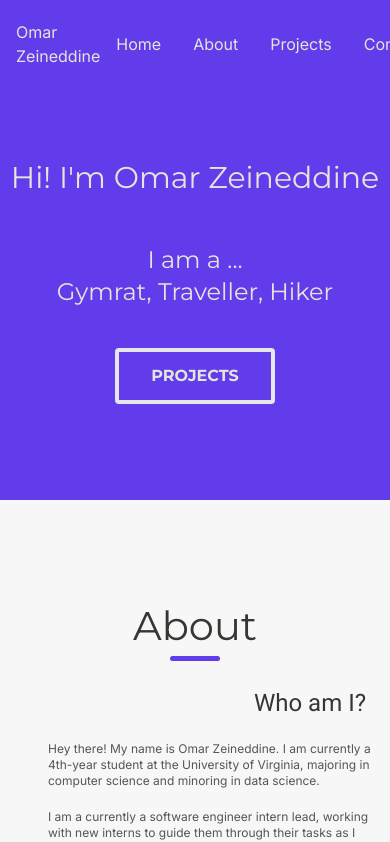
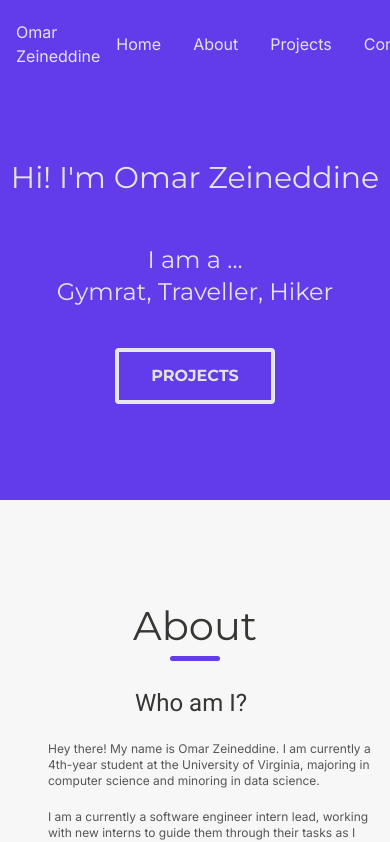
Before and after one commit to ozeineddine/portfolio-website, a Next.js app: page / in a window 390 px wide. Shown: the top 842 px of the page. Built offline with nearby package versions, Linux system fonts and the light colour scheme.

Commit message:
make who am i header self-center

```diff
--- a/app/page.tsx
+++ b/app/page.tsx
@@ -50,7 +50,7 @@ export default function Home() {
 
         <div className=" sm:px-20 px-4 space-x-4 flex flex-col sm:flex-row items-start my-6">
           <div className="flex flex-col items-start space-y-5">
-            <p className="section_subtitle self-end sm:self-center pr-2 sm:pr-0 sm:pl-4">Who am I?</p>
+            <p className="section_subtitle self-center sm:self-center pr-2 sm:pr-0 sm:pl-4">Who am I?</p>
             <p className="p1 pl-8 text-left sm:text-center text-xs sm:text-sm md:text-base lg:text-lg xl:text-xl">
               Hey there! My name is Omar Zeineddine. I am currently a 4th-year
               student at the University of Virginia, majoring in computer
```
